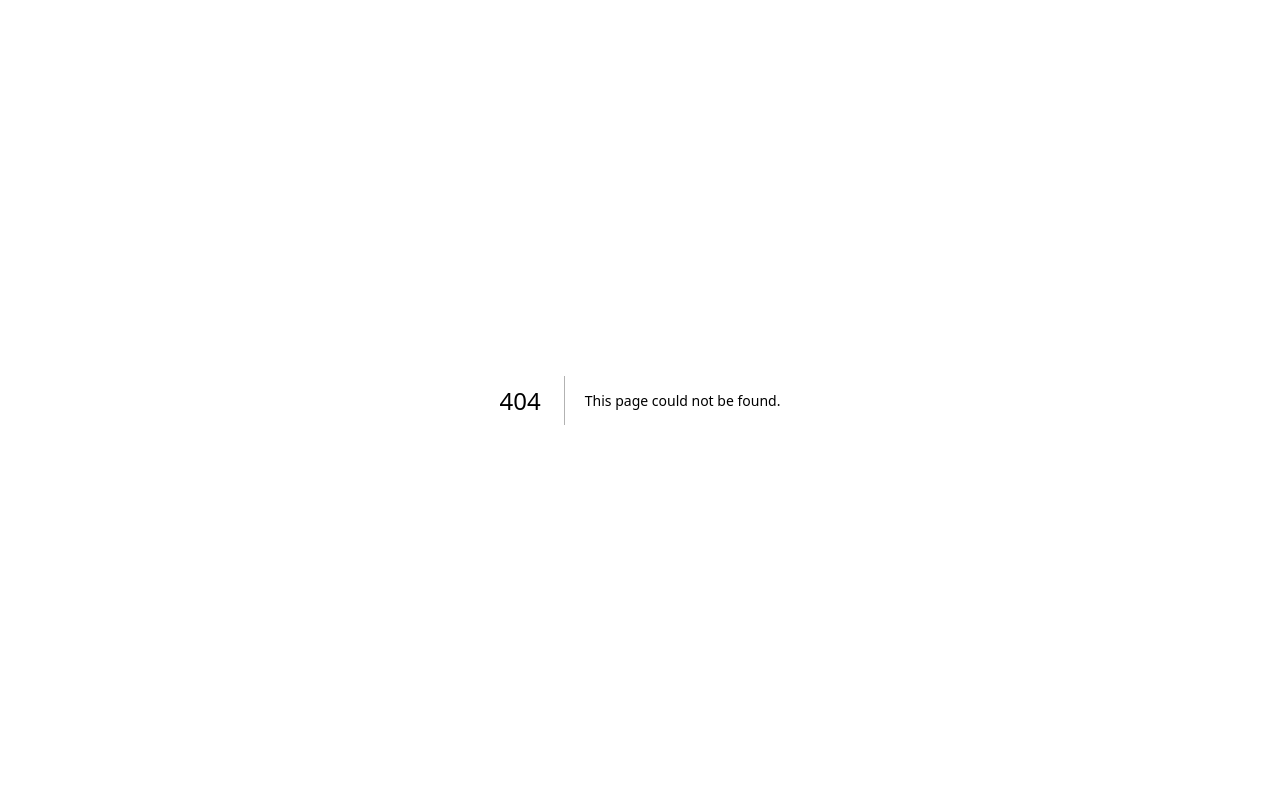
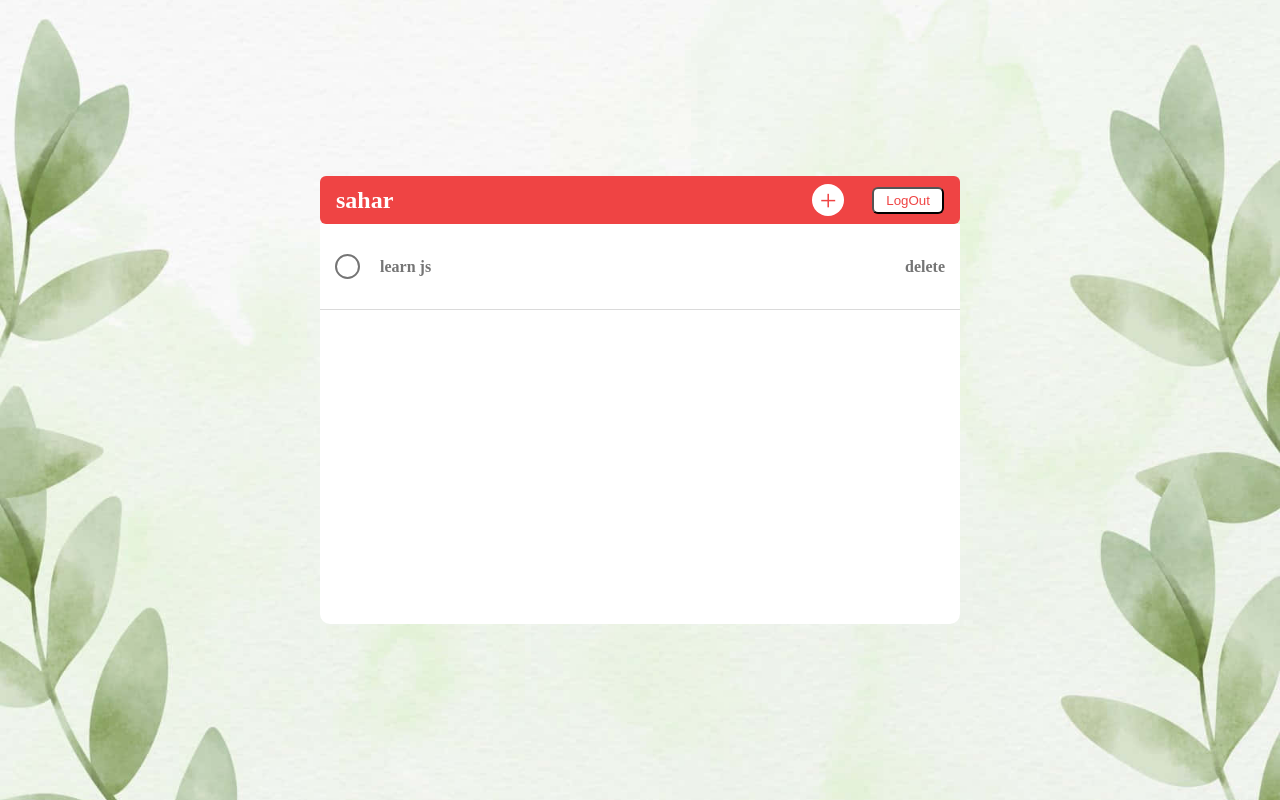
Before and after one commit to saharNrv/todo-next, a Next.js app: page /todos in a window 1280 px wide. Before the commit this address had no page. Built offline with nearby package versions, Linux system fonts and the light colour scheme.

Commit message:
creating todo page

```diff
--- /dev/null
+++ b/pages/signin/index.js
@@ -0,0 +1,24 @@
+import React from 'react';
+
+export default function signIn() {
+  return (
+    <div className='form-container'>
+       <div className='form-wrap'>
+        <h1 className='form-title'>SignIn Form</h1>
+        <form>
+
+            <div className="input-box">
+                <input type="text" placeholder='Username | Email' />
+                <label>username | Email</label>
+            </div>
+
+            <div className="input-box">
+                <input type="password" placeholder='Password' />
+                <label>password</label>
+            </div>
+            <input type="submit" className='register-btn' />
+        </form>
+      </div>
+    </div>
+  );
+}
--- a/pages/signup/index.js
+++ b/pages/signup/index.js
@@ -2,7 +2,7 @@ import React from 'react';
 
 export default function signUp() {
   return (
-    <div className='signup'>
+    <div className='form-container'>
       <div className='form-wrap'>
         <h1 className='form-title'>SignUp Form</h1>
         <form>
--- /dev/null
+++ b/pages/todos/index.js
@@ -0,0 +1,46 @@
+import React from 'react';
+
+export default function todos() {
+  return (
+    <div className='todo-container'>
+      <div className='todo-form'>
+        <form>
+          <input type="text" placeholder='enter todo...' />
+          <button>ADD</button>
+        </form>
+      </div>
+
+      <div className='head'>
+        <div>
+          <h2>sahar</h2>
+        </div>
+        <div className='btn-wrap'>
+          <span>+</span>
+          <button>LogOut</button>
+        </div>
+      </div>
+
+
+      <div className="pad">
+          <div id="todo">
+            <ul id="tasksContainer">
+
+                <li >
+                  <span className="mark">
+                    <input type="checkbox" className="checkbox" />
+                  </span>
+                  <div className="list">
+                    <p>learn js</p>
+                  </div>
+                  <span className="delete" >
+                    delete
+                  </span>
+                </li>
+
+            </ul>
+          </div>
+        </div>
+
+    </div>
+  );
+}
--- a/styles/globals.css
+++ b/styles/globals.css
@@ -1,37 +1,34 @@
-*{
+* {
   margin: 0;
   padding: 0;
   box-sizing: border-box;
 }
-.home{
-  @apply bg-slate-300 h-screen relative flex items-center justify-center
+.home {
+  @apply bg-slate-300 h-screen relative flex items-center justify-center;
 }
-.sidebar{
-  @apply w-1/6 h-screen absolute left-0 bg-indigo-400 p-10 backdrop-blur-lg
-
+.sidebar {
+  @apply w-1/6 h-screen absolute left-0 bg-indigo-400 p-10 backdrop-blur-lg;
 }
-.sidebar ul{
-  @apply list-none mt-10
+.sidebar ul {
+  @apply list-none mt-10;
 }
-.sidebar li{
+.sidebar li {
   @apply mb-10 p-2 text-white font-mono font-bold cursor-pointer  hover:text-indigo-700;
   border-bottom: 2px solid white;
 }
-.home-title{
-  @apply text-indigo-400 text-[50px] font-mono ;
-  text-shadow: 0 0 12px  rgb(37, 30, 129);
+.home-title {
+  @apply text-indigo-400 text-[50px] font-mono;
+  text-shadow: 0 0 12px rgb(37, 30, 129);
 }
-.signup{
+.form-container {
   height: 100vh;
-  background:url('/image/bg.jpeg') no-repeat center;
+  background: url("/image/bg.jpeg") no-repeat center;
   background-size: cover;
- display: flex;
- align-items: center;
- justify-content: center;
-
+  display: flex;
+  align-items: center;
+  justify-content: center;
 }
-.form-wrap{
-
+.form-wrap {
   position: relative;
   position: absolute;
   top: 50%;
@@ -43,12 +40,11 @@
   box-sizing: border-box;
   box-shadow: 0 15px 25px rgba(0, 0, 0, 0.5);
   border-radius: 10px;
-
 }
-.input-box{
+.input-box {
   position: relative;
 }
-.input-box input{
+.input-box input {
   width: 100%;
   padding: 10px;
   font-size: 16px;
@@ -70,16 +66,16 @@
   color: #fff;
   pointer-events: none;
   transition: 0.5s;
-  @apply font-mono
+  @apply font-mono;
 }
 .input-box input:focus ~ label,
- .input-box input:valid ~ label {
+.input-box input:valid ~ label {
   top: -18px;
   left: 0;
   color: #03a9f4;
   font-size: 12px;
 }
-.register-btn{
+.register-btn {
   width: 100%;
   background: transparent;
   border: none;
@@ -89,12 +85,279 @@
   padding: 10px 20px;
   cursor: pointer;
   border-radius: 5px;
-  @apply font-mono
+  @apply font-mono;
 }
-.form-title{
+.form-title {
   margin: 0 0 30px;
   padding: 0;
   color: #fff;
   text-align: center;
-  @apply font-mono
+  @apply font-mono;
 }
+/* //// */
+
+/* Mark & Delete Icon */
+
+/* Custom Checkbox */
+@supports (-webkit-appearance: none) or (-moz-appearance: none) {
+  input[type="checkbox"] {
+    --active: #00b800;
+    --active-inner: #fff;
+    --focus: 2px rgba(39, 94, 254, 0.3);
+    --border: #757575;
+    --border-hover: #00b80080;
+    --background: #fff;
+    -webkit-appearance: none;
+    -moz-appearance: none;
+    height: 25px;
+    outline: none;
+    display: inline-block;
+    vertical-align: top;
+    position: relative;
+    margin: 0;
+    cursor: pointer;
+    border: 2px solid var(--bc, var(--border));
+    background: var(--b, var(--background));
+    transition: background 0.3s, border-color 0.3s, box-shadow 0.2s;
+  }
+  input[type="checkbox"]:after {
+    content: "";
+    display: block;
+    left: 0;
+    top: 0;
+    position: absolute;
+    transition: transform var(--d-t, 0.3s) var(--d-t-e, ease),
+      opacity var(--d-o, 0.2s);
+  }
+  input[type="checkbox"]:checked {
+    --b: var(--active);
+    --bc: var(--active);
+    --d-o: 0.3s;
+    --d-t: 0.6s;
+    --d-t-e: cubic-bezier(0.2, 0.85, 0.32, 1.2);
+  }
+  input[type="checkbox"]:hover:not(:checked):not(:disabled) {
+    --bc: var(--border-hover);
+  }
+  input[type="checkbox"]:not(.switch) {
+    width: 25px;
+  }
+  input[type="checkbox"]:not(.switch):after {
+    opacity: var(--o, 0);
+  }
+  input[type="checkbox"]:not(.switch):checked {
+    --o: 1;
+  }
+  input[type="checkbox"]:not(.switch) {
+    border-radius: 50px;
+  }
+  /* The fucking tick mark */
+  input[type="checkbox"]:not(.switch):after {
+    width: 5px;
+    height: 10px;
+    border: 2px solid var(--active-inner);
+    border-top: 0;
+    border-left: 0;
+    left: 7px;
+    top: 2px;
+    transform: rotate(var(--r, 20deg));
+    position: relative;
+  }
+  input[type="checkbox"]:not(.switch):checked {
+    --r: 43deg;
+  }
+  input[type="checkbox"].switch {
+    width: 38px;
+    border-radius: 11px;
+  }
+  input[type="checkbox"].switch:after {
+    left: 2px;
+    top: 2px;
+    border-radius: 50%;
+    width: 15px;
+    height: 15px;
+    background: var(--ab, var(--border));
+    transform: translateX(var(--x, 0));
+  }
+  input[type="checkbox"].switch:checked {
+    --ab: var(--active-inner);
+    --x: 17px;
+  }
+  input[type="checkbox"].switch:disabled:not(:checked):after {
+    opacity: 0.6;
+  }
+  /* End Custom Checkbox */
+
+  .la-trash-alt {
+    font-size: 32px;
+  }
+
+  .delete {
+    width: auto;
+    cursor: pointer;
+  }
+
+  .delete:hover {
+    color: #ef0722;
+    transition: 0.5s;
+  }
+
+  footer {
+    text-align: center;
+    font-size: 16px;
+    font-weight: 400;
+    width: 90%;
+    margin: 50px auto;
+    line-height: 1.5;
+  }
+
+  footer a {
+    color: #ef0722;
+    font-weight: 600;
+    text-decoration: none;
+  }
+
+  /* Temporary Responsive Rules */
+  @media (max-width: 575.98px) {
+    .time,
+    .date {
+      font-size: 12px;
+    }
+    .placeholder h4 {
+      width: 70%;
+    }
+  }
+  @media (max-width: 767.98px) {
+    h1 {
+      font-size: 40px;
+    }
+    .container {
+      width: 90%;
+    }
+
+    .alert {
+      width: 80%;
+      font-size: 16px;
+    }
+  }
+}
+
+/* -------todo stayle ------ */
+
+.todo-container {
+  position: relative;
+  display: flex;
+  flex-direction: column;
+  align-items: center;
+  justify-content: center;
+  height: 100vh;
+  background: url("/image/bg.jpeg") no-repeat center;
+  background-size: cover;
+}
+
+.todo-form {
+  @apply bg-red-500 w-1/4 relative mb-10;
+  display: none;
+}
+.todo-form input {
+  width: 100%;
+  padding: 10px;
+  border: 2px solid red;
+  outline: none;
+}
+.todo-form button {
+  position: absolute;
+  padding: 10px;
+  background: red;
+  border: 2px solid red;
+  color: white;
+  font-weight: bold;
+}
+.head {
+  @apply w-1/2 bg-red-500 flex justify-between items-center px-4 py-2 rounded-md;
+}
+.head h2{
+  color: white;
+}
+.head .btn-wrap{
+  @apply flex items-center gap-7
+}
+.head .btn-wrap button{
+  @apply bg-white text-red-500 px-3 py-1 rounded-md
+}
+.head .btn-wrap span{
+  @apply text-3xl bg-white w-8 h-8 flex items-center justify-center rounded-full
+  text-red-500 cursor-pointer
+}
+
+.pad {
+  width: 50%;
+  background-color: #fff;
+  border-bottom-left-radius: 10px;
+  border-bottom-right-radius: 10px;
+  color: #757575;
+  height: 400px;
+  overflow: auto;
+  position: relative;
+}
+
+.pad::-webkit-scrollbar {
+  width: 8px !important;
+}
+
+.pad::-webkit-scrollbar-track {
+  background: 0 0;
+}
+
+.pad::-webkit-scrollbar-thumb {
+  background-color: #777777;
+  outline: 0;
+  border-radius: 50px;
+}
+
+.pad::-webkit-scrollbar-thumb:hover {
+  background-color: #3e3e3e;
+}
+
+::selection {
+  background-color: #ef0722 !important;
+  color: #fff !important;
+}
+
+.placeholder {
+  position: absolute;
+  color: #777777;
+  margin: 100px auto;
+  top: 0;
+  left: 0;
+  bottom: 0;
+  right: 0;
+  user-select: none;
+  text-align: center;
+}
+
+.placeholder h4 {
+  color: #77777780;
+  position: absolute;
+  top: 50%;
+  left: 50%;
+  transform: translate(-50%, -50%);
+}
+
+#todo ul li {
+  background-color: #fff;
+  list-style-type: none;
+  border-bottom: 0.5px solid #dadada;
+  padding: 30px 15px;
+  display: flex;
+  flex-flow: row;
+  justify-content: space-between;
+  align-items: center;
+  font-weight: 600;
+}
+
+.list {
+  margin: 0 20px;
+  width: 90%;
+  overflow-wrap: break-word;
+}
```
